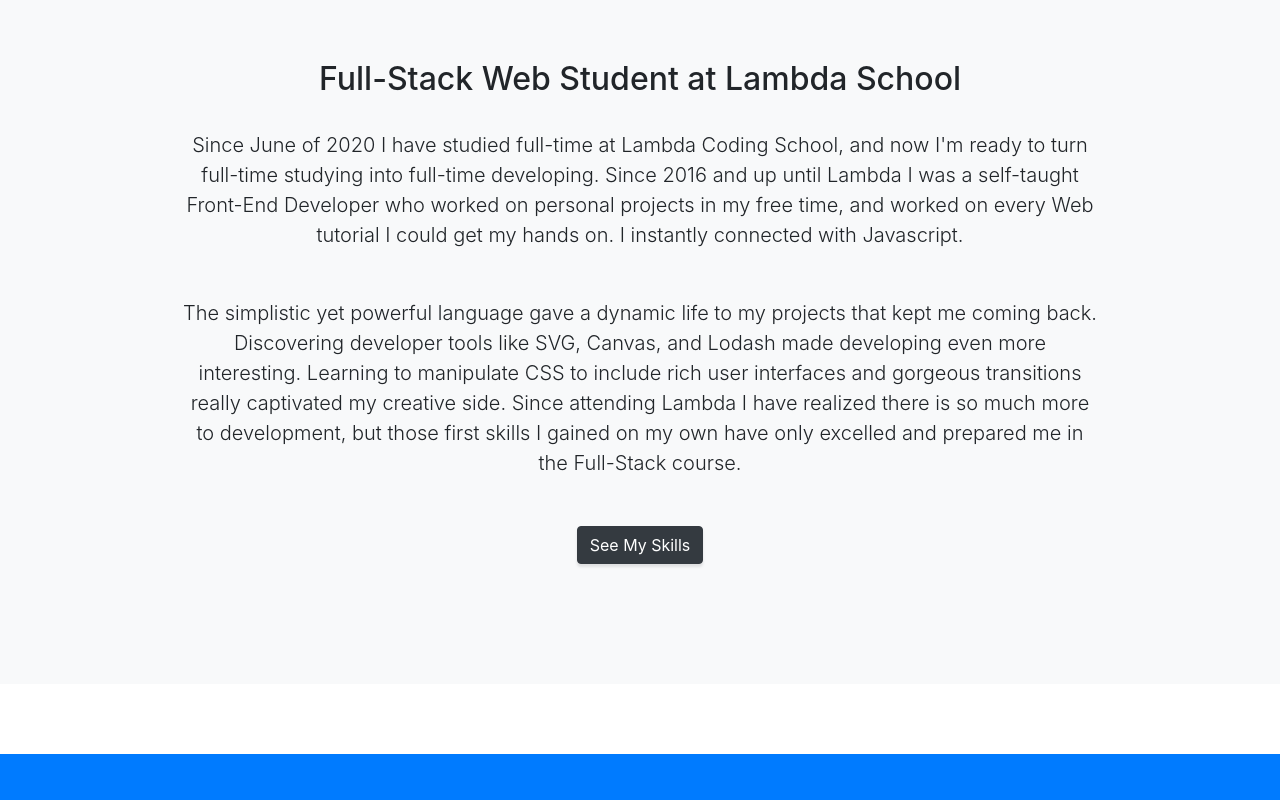
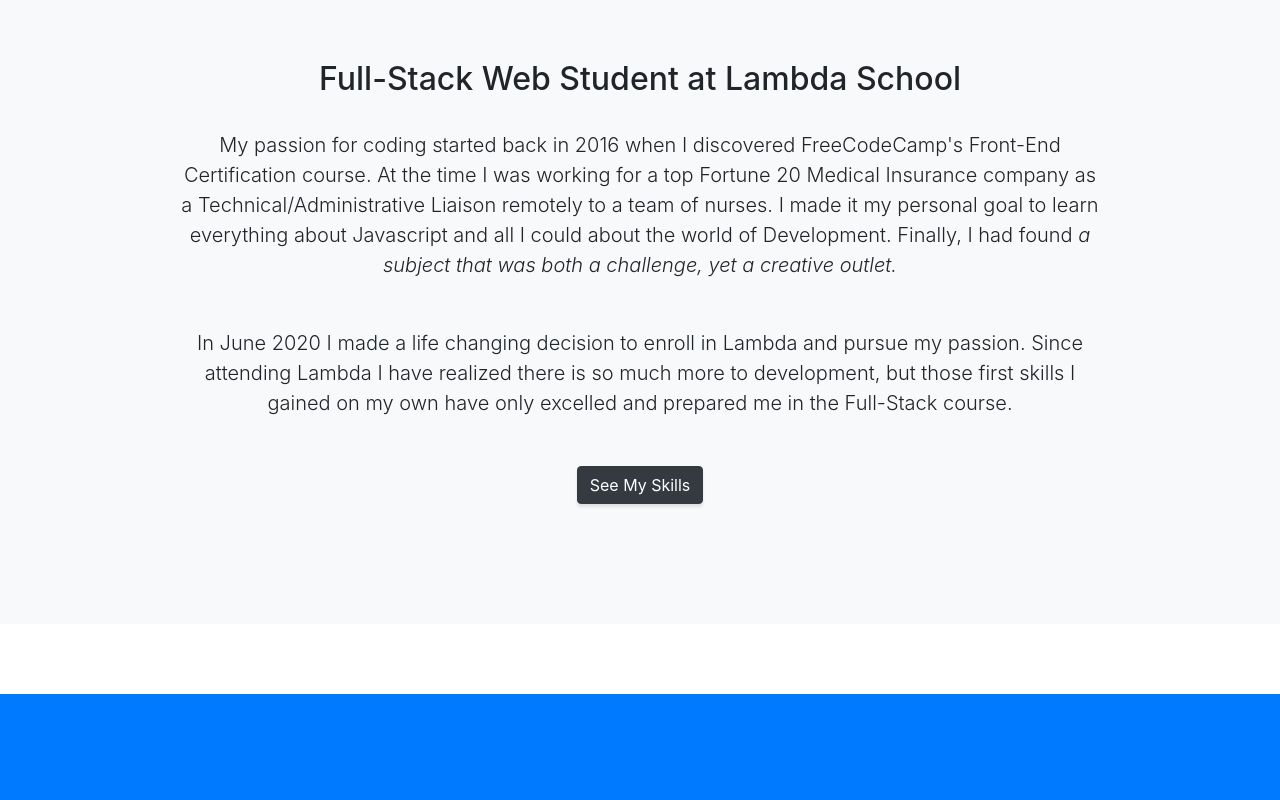
Before and after one commit to jstewart8053/jstewartPortfolioBootstrap, a website with bundled scripts: page index.html in a window 1280 px wide. Shown: the part 860-1660 px from the top of the page. Built offline with nearby package versions, Linux system fonts and the light colour scheme.

Commit message:
updating intro

```diff
--- a/index.html
+++ b/index.html
@@ -73,9 +73,11 @@
         <div class="col-lg-10 mx-auto">
           <h2>Full-Stack Web Student at Lambda School </h2>
           <br>
-                  <p class="lead mb-5">Since June of 2020 I have studied full-time at Lambda Coding School, and now I'm ready to turn full-time studying into full-time developing. Since 2016 and up until Lambda I was a self-taught Front-End Developer who worked on personal projects in my free time, and worked on every Web tutorial I could get my hands on. I instantly connected with Javascript. </p>
+                  <p class="lead mb-5">My passion for coding started back in 2016 when I discovered FreeCodeCamp's Front-End Certification course. At the time I was working for a top Fortune 20 Medical Insurance company as a Technical/Administrative Liaison remotely to a team of nurses.  I made it my personal goal to learn everything about Javascript and all I could about the world of Development. Finally, I had found <i>  a subject that was both a challenge, yet a creative outlet. </i>
 
-                    <p class="lead mb-5"> The simplistic yet powerful language gave a dynamic life to my projects that kept me coming back. Discovering developer tools like SVG, Canvas, and Lodash made developing even more interesting. Learning to manipulate CSS to include rich user interfaces and gorgeous transitions really captivated my creative side. Since attending Lambda I have realized there is so much more to development, but those first skills I gained on my own have only excelled and prepared me in the Full-Stack course.
+                    </p>
+
+                    <p class="lead mb-5"> In June 2020 I made a life changing decision to enroll in Lambda and pursue my passion. Since attending Lambda I have realized there is so much more to development, but those first skills I gained on my own have only excelled and prepared me in the Full-Stack course.
                     </p>
            </p>
           <a class="btn btn-dark btn-xl js-scroll-trigger" href="#tech">See My Skills</a>
@@ -152,16 +154,19 @@
       <div class="row no-gutters">
          <!-- Discord Clone Start-->
              <div class="col-lg-6 " >
-<div class="card shadow p-3 mb-5 bg-white rounded" style="width: 25rem; height: 25rem;">
+      <div class="card shadow p-3 bg-white rounded" style="width: 25rem; height: 25rem;">
        <img src="img/discord.png" class="card-img-top" alt="Discord img">
        <div class="card-body">
         <h5 class="card-title">Discord Clone</h5>
         <p class="card-text">A fun app made with React, Redux, Material-UI, and Firebase! Using Google authentication for a personal
            login experience! </p>
          <a class="portfolio-item btn btn-dark" href="https://discord-70c53.firebaseapp.com/"  target="_blank" >View</a>
+
+
          </div>
         </div>
       </div>
+
 
           <!-- Discord Clone End -->
         <!-- Dev Diet Start -->
```
Lines whose indentation alone changed are shown as unchanged.
